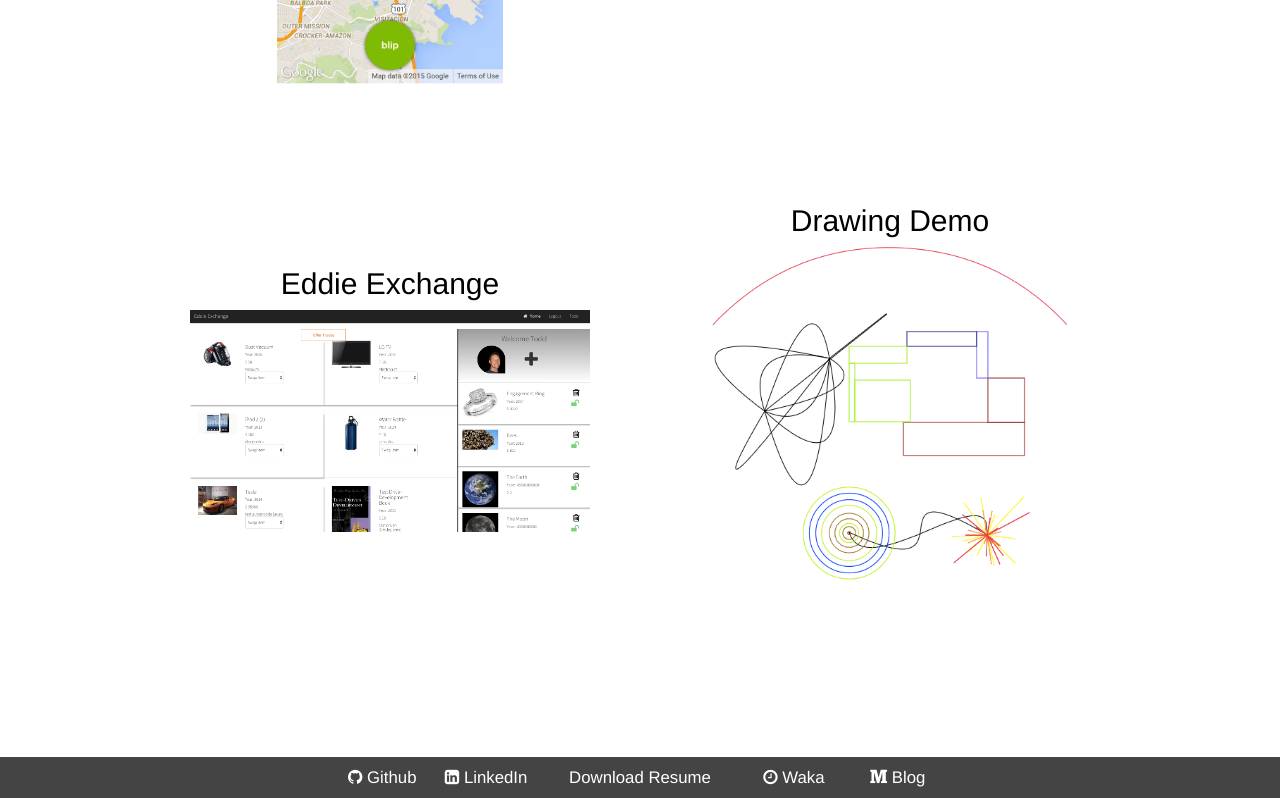
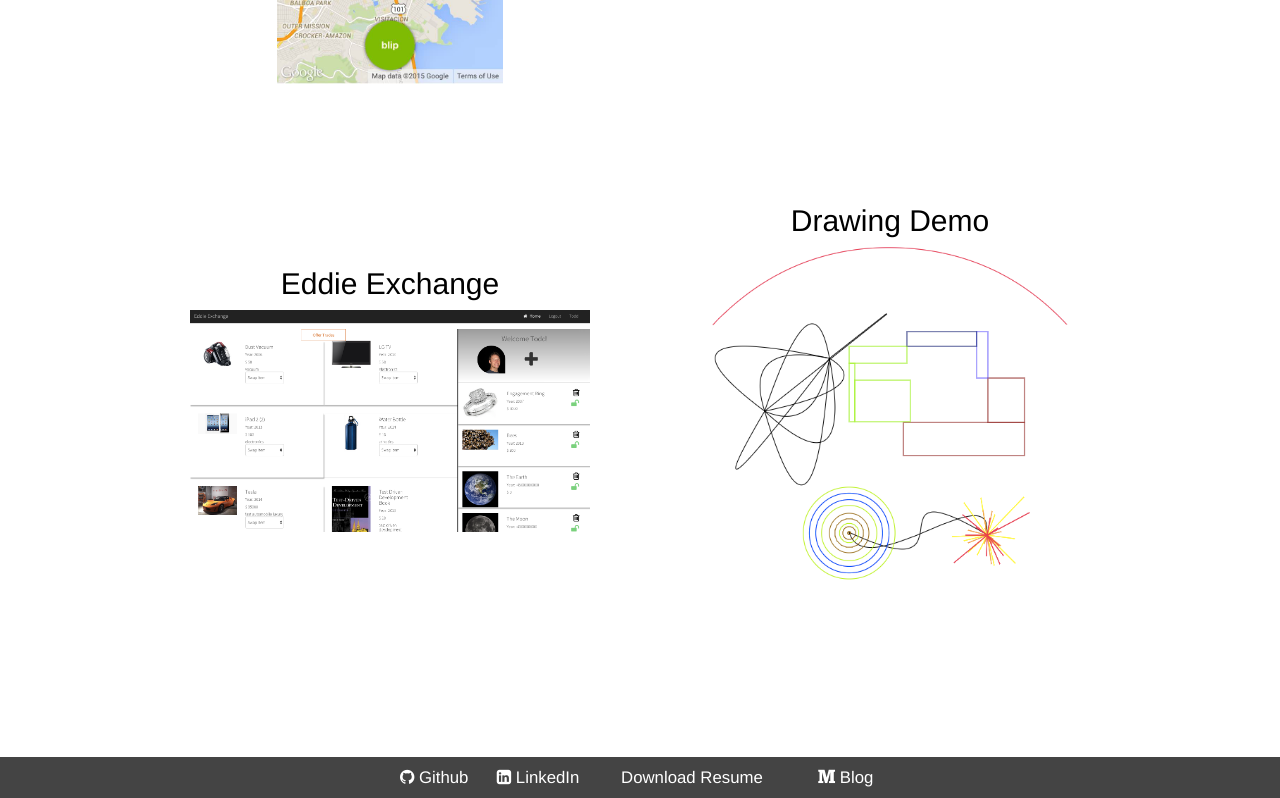
Before and after one commit to theCodeBear/Personal-Website, a website: page index.html in a window 1280 px wide. Shown: the part 2032-2830 px from the top of the page. Drawn offline with Linux system fonts and the light colour scheme.

Commit message:
got rid of waka link

```diff
--- a/index.html
+++ b/index.html
@@ -48,9 +48,6 @@
         <a href='Todd_Kronenberg_Resume.pdf' download >Download Resume</a>
       </li>
       <li>
-        <a href='https://wakatime.com/@toddkronenberg'><i class='fa fa-clock-o'></i> Waka</a>
-      </li>
-      <li>
         <a href='https://medium.com/@TK_CodeBear'><i class='fa fa-medium'></i> Blog</a>
       </li>
     </ul>
```
Also changed, not shown: 1 other file.
